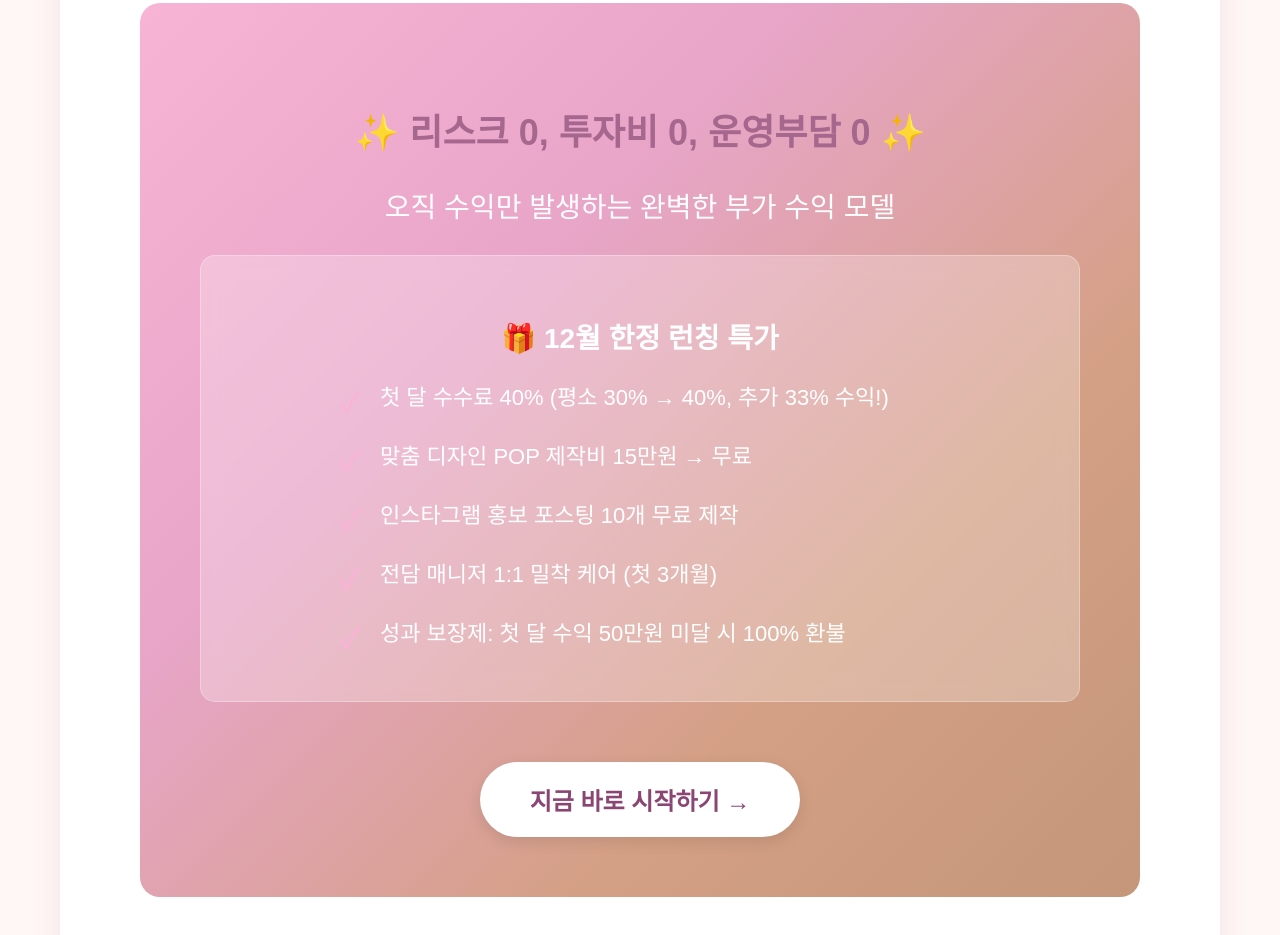
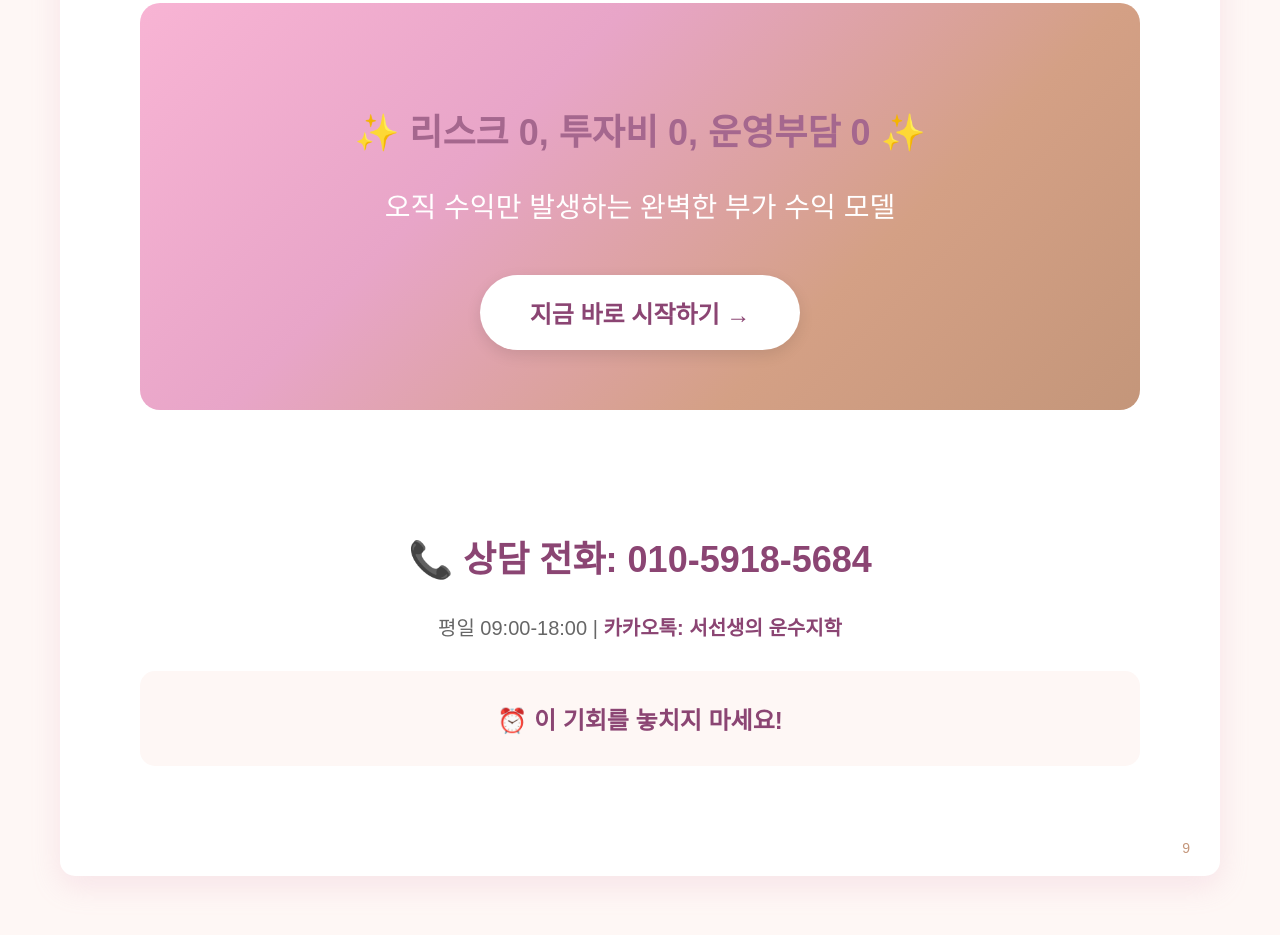
Before and after one commit to sure79/beautyful, a plain HTML site: page index.html in a window 1280 px wide. Shown: the part 10987-11922 px from the top of the page. Drawn offline with Linux system fonts and the light colour scheme.

Commit message:
Update index.html

```diff
--- a/index.html
+++ b/index.html
@@ -803,16 +803,7 @@
                 <h2>✨ 리스크 0, 투자비 0, 운영부담 0 ✨</h2>
                 <h3 style="color: white; font-weight: 300;">오직 수익만 발생하는 완벽한 부가 수익 모델</h3>
 
-                <div style="background: rgba(255,255,255,0.25); padding: 30px; border-radius: 15px; margin: 30px 0; backdrop-filter: blur(10px); border: 1px solid rgba(255,255,255,0.3);">
-                    <h3 style="color: white; margin-bottom: 20px;">🎁 12월 한정 런칭 특가</h3>
-                    <ul class="feature-list" style="color: white; text-align: left; max-width: 600px; margin: 0 auto;">
-                        <li>첫 달 수수료 40% (평소 30% → 40%, 추가 33% 수익!)</li>
-                        <li>맞춤 디자인 POP 제작비 15만원 → 무료</li>
-                        <li>인스타그램 홍보 포스팅 10개 무료 제작</li>
-                        <li>전담 매니저 1:1 밀착 케어 (첫 3개월)</li>
-                        <li>성과 보장제: 첫 달 수익 50만원 미달 시 100% 환불</li>
-                    </ul>
-                </div>
+
 
                 <a href="#" class="cta-button">지금 바로 시작하기 →</a>
             </div>
```
